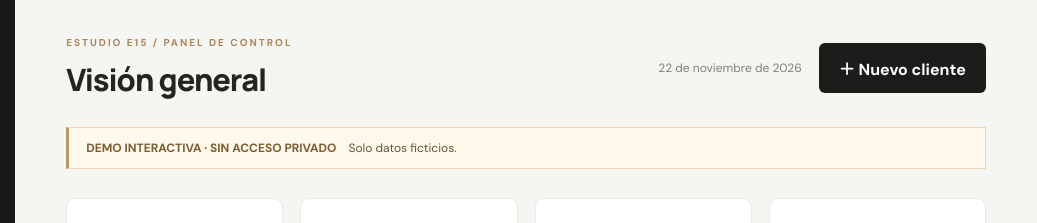
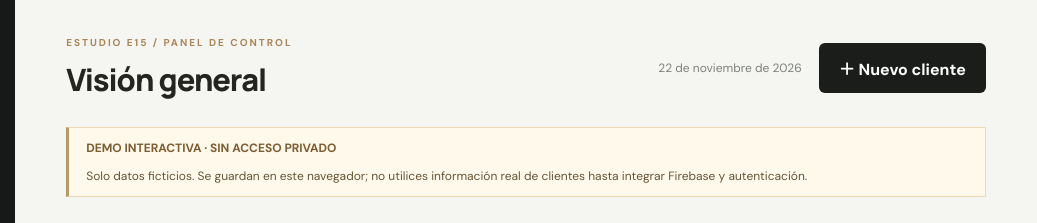
Before and after one commit to zenix-tv/estudio-e15, a plain HTML site: page panel/index.html in a window 1280 px wide. Shown: the top 223 px of the page, 243-1280 px from the left. Drawn offline with Linux system fonts and the light colour scheme.

Commit message:
Add files via upload

```diff
--- a/panel/index.html
+++ b/panel/index.html
@@ -1,6 +1,6 @@
 <!doctype html><html lang="es"><head><meta charset="utf-8"><meta name="viewport" content="width=device-width,initial-scale=1"><meta name="robots" content="noindex,nofollow"><title>ESTUDIO E15 · Gestión de proyectos (demo)</title><link rel="stylesheet" href="panel.css?v=3"></head><body>
 <div class="shell"><aside class="sidebar"><a href="../index.html" class="brand"><img src="logo-e15.png" alt="ESTUDIO E15"></a><div class="side-label">ESPACIO DE GESTIÓN</div><nav id="nav"><button class="nav-item active" data-view="dashboard">▦ <span>Resumen</span></button><button class="nav-item" data-view="clients">♙ <span>Clientes</span></button><button class="nav-item" data-view="projects">▤ <span>Proyectos</span></button><button class="nav-item" data-view="followups">◷ <span>Seguimientos</span></button></nav><div class="side-bottom"><span class="demo-dot"></span> Modo demostración <a href="../index.html">↗ Ver página web</a></div></aside>
-<div class="workspace"><header class="topbar"><div><div class="eyebrow">ESTUDIO E15 / PANEL DE CONTROL</div><h1 id="page-title">Visión general</h1></div><div class="top-actions"><span class="today" id="today"></span><button class="primary" id="new-client">＋ Nuevo cliente</button></div></header><div class="warning"><strong>DEMO INTERACTIVA · SIN ACCESO PRIVADO</strong><span>Solo datos ficticios.</span></div><main id="content"></main><footer>ESTUDIO E15 · Panel de gestión · Prototipo funcional de ZIEGENX</footer></div></div>
+<div class="workspace"><header class="topbar"><div><div class="eyebrow">ESTUDIO E15 / PANEL DE CONTROL</div><h1 id="page-title">Visión general</h1></div><div class="top-actions"><span class="today" id="today"></span><button class="primary" id="new-client">＋ Nuevo cliente</button></div></header><div class="warning"><strong>DEMO INTERACTIVA · SIN ACCESO PRIVADO</strong><span>Solo datos ficticios. Se guardan en este navegador; no utilices información real de clientes hasta integrar Firebase y autenticación.</span></div><main id="content"></main><footer>ESTUDIO E15 · Panel de gestión · Prototipo funcional de ZIEGENX</footer></div></div>
 <dialog id="modal"><form id="client-form" method="dialog"><div class="modal-head"><div><div class="eyebrow">FICHA COMERCIAL</div><h2>Nuevo cliente</h2></div><button type="button" class="close" id="close-modal" aria-label="Cerrar">✕</button></div><div class="fields"><label>Nombre / empresa<input name="name" required maxlength="90" placeholder="Ej. Cliente de prueba"></label><label>Tipo de proyecto<select name="type"><option>Reforma integral</option><option>Vivienda unifamiliar</option><option>Arquitectura</option><option>Construcción</option><option>Otro</option></select></label><label>Teléfono ficticio<input name="phone" maxlength="35" placeholder="No introduzcas datos reales"></label><label>Correo ficticio<input name="email" type="email" maxlength="120" placeholder="demo@ejemplo.test"></label><label>Estado<select name="status"><option>Nuevo contacto</option><option>En conversación</option><option>Presupuesto enviado</option><option>Proyecto aprobado</option></select></label><label>Próximo seguimiento<input name="date" type="date"></label><label class="wide">Notas de prueba<textarea name="notes" rows="3" maxlength="500" placeholder="Ej. Pendiente reunión inicial"></textarea></label></div><div class="modal-actions"><button type="button" class="secondary" id="cancel-modal">Cancelar</button><button class="primary" type="submit">Guardar cliente</button></div></form></dialog>
 
 <dialog id="work-modal" class="work-modal" aria-labelledby="work-modal-title"><form id="work-form"><div class="modal-head"><div><div class="eyebrow" id="work-modal-eyebrow">GESTIÓN</div><h2 id="work-modal-title">Nuevo registro</h2></div><button type="button" class="close" id="close-work" aria-label="Cerrar">✕</button></div><p class="form-intro" id="work-modal-description"></p><div id="work-fields" class="fields"></div><div class="modal-actions"><button type="button" class="secondary" id="cancel-work">Cancelar</button><button type="submit" class="primary" id="save-work">Guardar</button></div></form></dialog>
```
